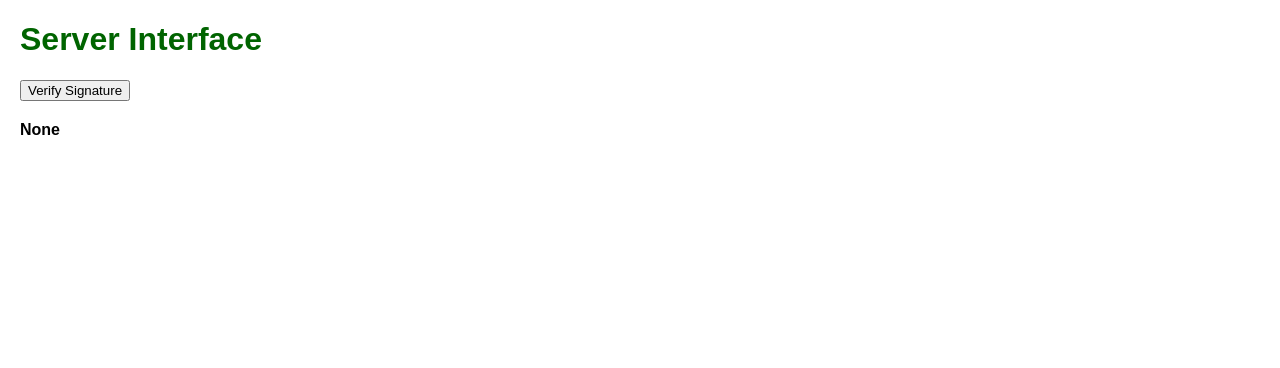
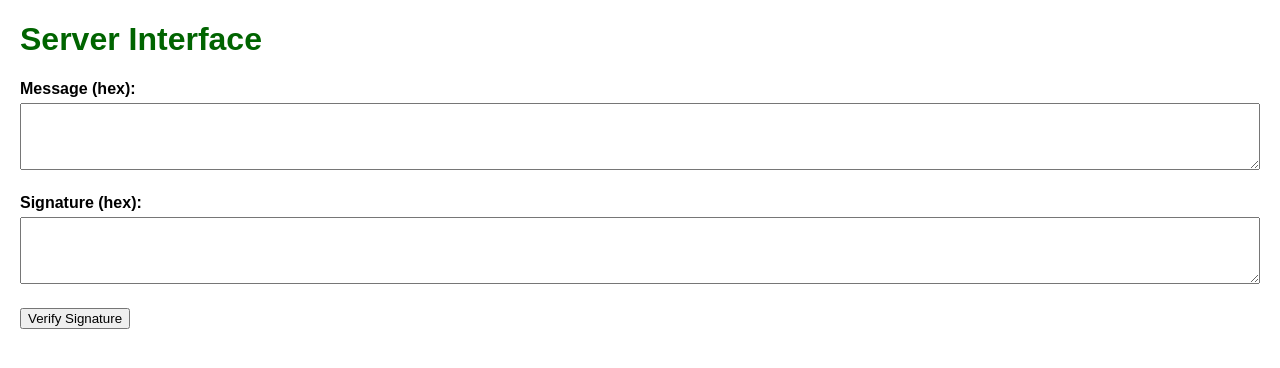
Before and after one commit to danisaysskol/ecdsa-tutorial, a Flask app: page / in a window 1280 px wide. Shown: the top 368 px of the page. Run offline with Flask 3, Linux system fonts and the light colour scheme.

Commit message:
communication happening

```diff
--- a/server/app.py
+++ b/server/app.py
@@ -6,30 +6,43 @@ app = Flask(__name__)
 # Data store for the last received message and signature
 latest_data = {"message": None, "signature": None}
 
+
 @app.route("/", methods=["GET", "POST"])
 def index():
     if request.method == "POST":
-        # When the verify button is clicked
-        if latest_data["message"] and latest_data["signature"]:
-            is_valid = verify_signature(
-                latest_data["message"], latest_data["signature"]
-            )
+        # Retrieve edited data from the form
+        edited_message = request.form.get("message", "")
+        edited_signature = request.form.get("signature", "")
+
+        try:
+            # Convert hex strings back to bytes
+            edited_message_bytes = bytes.fromhex(edited_message)
+            edited_signature_bytes = bytes.fromhex(edited_signature)
+
+            # Verify the signature with the edited data
+            is_valid = verify_signature(edited_message_bytes, edited_signature_bytes)
             if is_valid:
-                return render_template(
-                    "index.html", status="Signature is valid!", color="green"
-                )
+                status = "Signature is valid!"
+                color = "green"
             else:
-                return render_template(
-                    "index.html", status="Invalid signature!", color="red"
-                )
-        else:
-            return render_template(
-                "index.html",
-                status="No message or signature received yet!",
-                color="orange",
-            )
-    # Initial GET request to load the interface
-    return render_template("index.html", status=None, color=None)
+                status = "Invalid signature!"
+                color = "red"
+        except Exception as e:
+            status = f"Error: {str(e)}"
+            color = "orange"
+
+        return render_template(
+            "index.html",
+            message=edited_message,
+            signature=edited_signature,
+            status=status,
+            color=color,
+        )
+
+    # Initial GET request to load the interface with the latest data
+    message = latest_data["message"].hex() if latest_data["message"] else ""
+    signature = latest_data["signature"].hex() if latest_data["signature"] else ""
+    return render_template("index.html", message=message, signature=signature, status=None, color=None)
 
 
 @app.route("/receive", methods=["POST"])
--- a/server/templates/index.html
+++ b/server/templates/index.html
@@ -25,15 +25,40 @@
         .status.orange {
             color: orange;
         }
+        .form-group {
+            margin-bottom: 20px;
+        }
+        label {
+            display: block;
+            font-weight: bold;
+        }
+        textarea, input {
+            width: 100%;
+            padding: 10px;
+            margin-top: 5px;
+            box-sizing: border-box;
+        }
     </style>
 </head>
 <body>
     <h1>Server Interface</h1>
+
     <form method="POST" action="/">
+        <div class="form-group">
+            <label for="message">Message (hex):</label>
+            <textarea id="message" name="message" rows="3">{{ message }}</textarea>
+        </div>
+        <div class="form-group">
+            <label for="signature">Signature (hex):</label>
+            <textarea id="signature" name="signature" rows="3">{{ signature }}</textarea>
+        </div>
         <button type="submit">Verify Signature</button>
     </form>
+
+    {% if status %}
     <div class="status {{ color }}">
         {{ status }}
     </div>
+    {% endif %}
 </body>
 </html>
```
